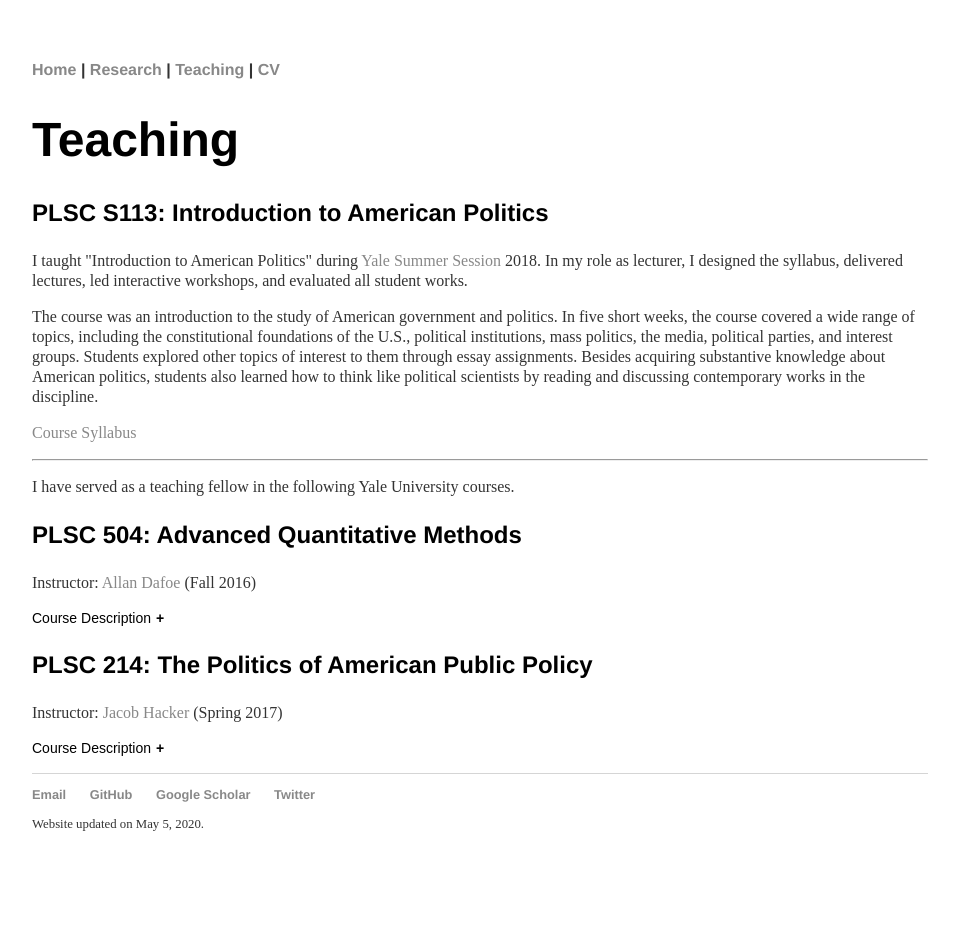
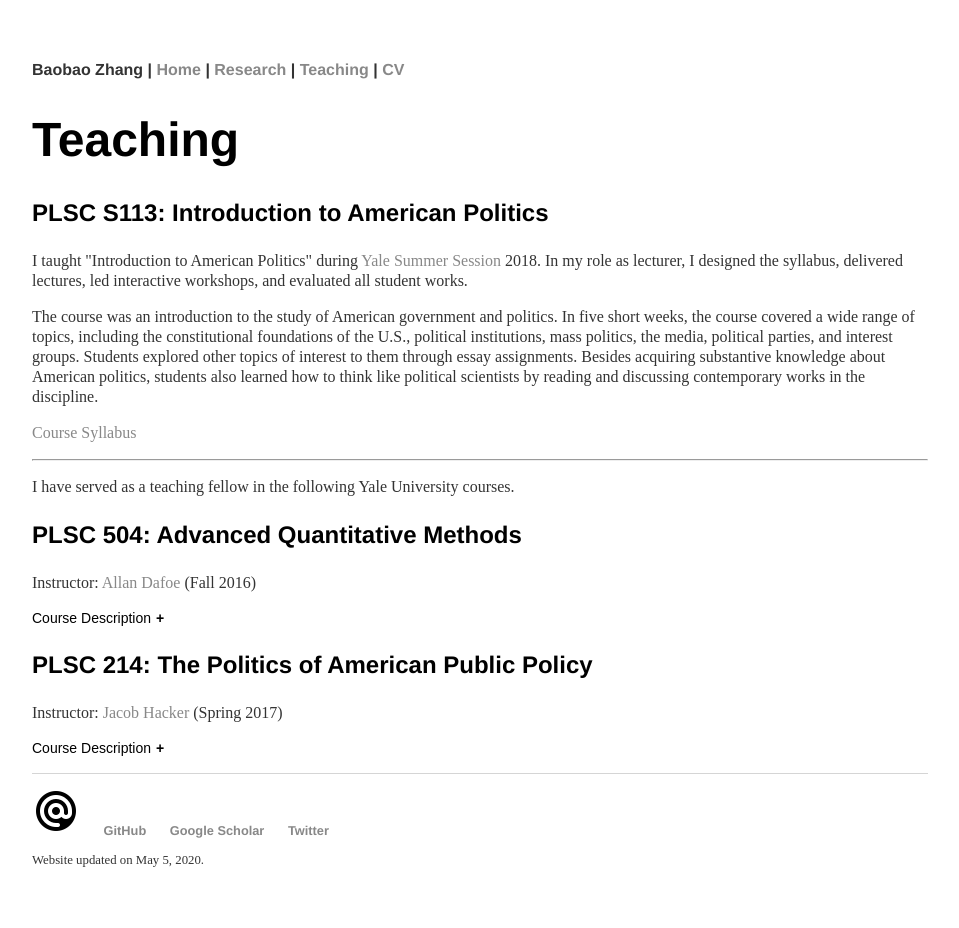
Before and after one commit to morganlivingston/baobaofzhang.github.io, a Jekyll site: the page built from teaching.html, in a window 1280 px wide. Shown: the whole page, without its empty margins (160-1119 px from the left). Built offline with Jekyll 4.4.1, drawn with Linux system fonts in a browser that asks for light colours; before the commit the page ends 900 px from its top, so only the background shows below that.

Commit message:
Update website

```diff
--- a/_layouts/default.html
+++ b/_layouts/default.html
@@ -68,7 +68,7 @@
   <body>
     <nav>
 <ul>
-  <li><a href="/">Home</a> | <a href="/research">Research</a> | <a href="/teaching">Teaching</a> | <a href="documents/baobao_zhang_cv.pdf">CV</a></li>
+  <li> Baobao Zhang | <a href="/">Home</a> | <a href="/research">Research</a> | <a href="/teaching">Teaching</a> | <a href="documents/baobao_zhang_cv.pdf">CV</a></li>
 </ul>
     </nav>
 <div class="container">
@@ -79,7 +79,7 @@
 
   <footer>
    <ul>
-   <li><a href="mailto:baobaozhangresearch@gmail.com">Email</a></li>
+   <li><a href="mailto:bz377@cornell.edu"><img src="icons/icons8-email-sign-48.png" alt="Email" style="width:24;height:24;"></a></li>
    <li><a href="https://github.com/13bzhang">GitHub</a></li>
    <li><a href="https://scholar.google.com/citations?user=yqpOQRsAAAAJ&hl=en">Google Scholar</a></li>
    <li><a href="https://twitter.com/baobaofzhang">Twitter</a></li>
```
Also changed, not shown: documents/baobao_zhang_circle.JPG (deleted), icons/icons8-email-sign-48.png (added), icons/icons8-github.svg (added), icons/icons8-google-scholar.svg (added), icons/icons8-twitter.svg (added), 2 other files.
